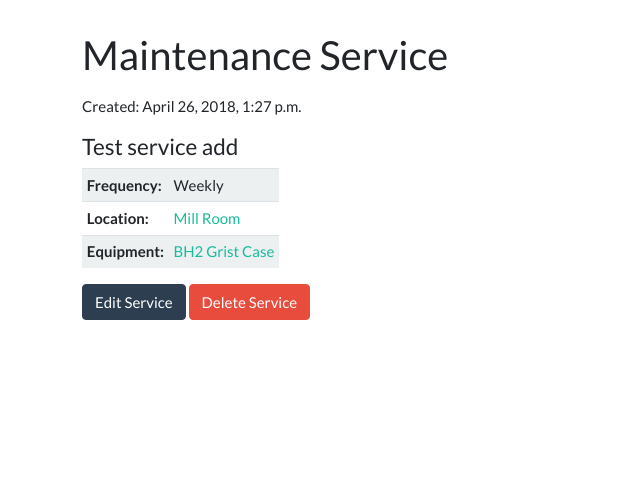
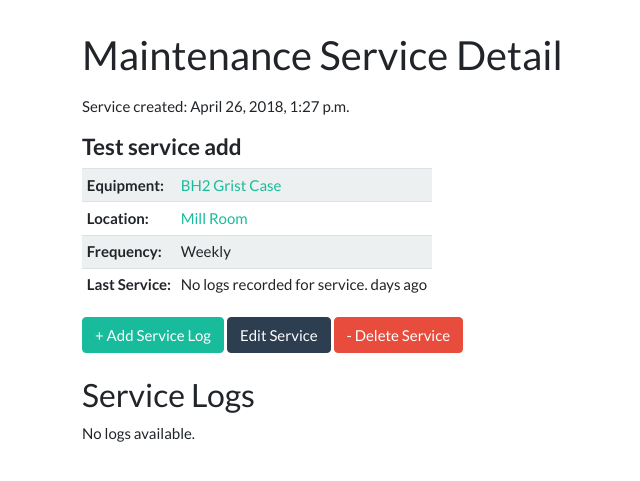
Before and after one commit to wesleyjin/drakes-maintdb, a Django app: page /maintenance/service/2 in a window 1280 px wide. Shown: the part 87-568 px from the top of the page, without its empty margins (3-643 px from the left). Run offline with Django 3.2, Linux system fonts and the light colour scheme; data comes from the database, SQL or seed files in the repository; tables that the repository leaves empty hold one stand-in row (values such as "Sample post"); some libraries are stand-ins or nearby versions.

Commit message:
added more helper methods

```diff
--- a/maintenance/logs/models.py
+++ b/maintenance/logs/models.py
@@ -21,7 +21,7 @@ class Service(models.Model):
         ('semiannually', _('Semi-annually')),
         ('annually', _('Annually')),
         ('2years', _('2 Years')),
-        ('4years', _('4 Years')),)
+        ('4years', _('4 Years')))
 
     equipment = models.ForeignKey(
         Equipment,
@@ -49,22 +49,39 @@ class Service(models.Model):
     def has_resolved_logs(self):
         return self.log_set.filter(resolved=True, resolved_datetime__isnull=False).count() > 0
 
-    def get_last_log_time(self):
+    def get_last_service_time(self):
         last_log = self.log_set.latest()
         return last_log.resolved_datetime
 
     def time_since_last_service(self):
         if self.has_resolved_logs():
-            delta = timezone.now() - self.get_last_log_time()
+            delta = timezone.now() - self.get_last_service_time()
         else:
             return 'No logs recorded for service.'
         return delta
 
+    def days_since_last_service(self):
+        return self.time_since_last_service().days
+
     def due_for_service(self):
-        if self.frequency == 'daily':
-            return timedelta(days=1)
-
-
+        if not self.has_resolved_logs():
+            return True
+        elif self.frequency == 'daily':
+            return timedelta(days=1) < self.time_since_last_service()
+        elif self.frequency == 'weekly':
+            return timedelta(weeks=1) < self.time_since_last_service()
+        elif self.frequency == 'monthly':
+            return timedelta(weeks=4.345) < self.time_since_last_service()
+        elif self.frequency == 'quarterly':
+            return timedelta(weeks=13) < self.time_since_last_service()
+        elif self.frequency == 'semiannually':
+            return timedelta(weeks=26) < self.time_since_last_service()
+        elif self.frequency == 'annually':
+            return timedelta(weeks=52) < self.time_since_last_service()
+        elif self.frequency == '2years':
+            return timedelta(weeks=104) < self.time_since_last_service()
+        elif self.frequency == '4years':
+            return timedelta(weeks=208) < self.time_since_last_service()
 
 
 class Log(models.Model):
@@ -148,3 +165,9 @@ class Log(models.Model):
 
     def __str__(self):
         return '%s %s' % (self.id, self.summary)
+
+    def has_services(self):
+        return self.services.all().count() > 0
+
+    def get_services(self):
+        return self.services.all()
--- a/maintenance/logs/templates/logs/service_detail.html
+++ b/maintenance/logs/templates/logs/service_detail.html
@@ -9,52 +9,84 @@
 
 
 {% block page-header %}
- <h2> Maintenance Service</h2>
+ <h2> Maintenance Service Detail</h2>
 {% endblock %}
 
 {% block page-header-sub %}
 <!-- {{service.equipment}} -->
-<p>Created: {{service.created}}</p>
+<p>Service created: {{service.created}}</p>
 {% endblock %}
 
 
 {% block content %}
   <div class="row">
     <div class="col-sm-9 col-sm-offset-3 col-md-10 col-md-offset-2">
-      <h4>{{service.description}}</h4>
+      <h4><b>{{service.description}}</b></h4>
       <div class="table table-sm">
-        {% if service %}
         <table class="table table-responsive table-hover table-striped">
           <tbody>
             <tr>
-                <td><b>Frequency:  </b></td>
-                <td>{{service.get_frequency_display}}</td>
+              <td><b>Equipment:  </b></td>
+              <td><a href="{% url 'equipment:info' location_id=service.equipment.get_location pk=service.equipment.id %}"> {{service.equipment}}</a></td>
             </tr>
             <tr>
               <td><b>Location:  </b></td>
               <td><a href="{% url 'equipment:location' service.equipment.get_location %}"> {{service.equipment.location}}</a></td>
             </tr>
             <tr>
-                <td><b>Equipment:  </b></td>
-                <td><a href="{% url 'equipment:info' location_id=service.equipment.get_location pk=service.equipment.id %}"> {{service.equipment}}</a></td>
+              <td><b>Frequency:  </b></td>
+              <td>{{service.get_frequency_display}}</td>
+            </tr>
+            <tr>
+              <td><b>Last Service:  </b></td>
+              <td>{{service.time_since_last_service}} days ago</td>
             </tr>
           </tbody>
         </table>
-
-        {% else %}
-          <p>No service data available.</p>
-        {% endif %}
+          {% if service.notes %} <p><b>Notes:</b> {{ service.notes }}</p> {% else %}{% endif %}
       </div>
-      <a class="btn btn-primary" href="#" role="button">Edit Service</a>
-      <button type="button" class="btn btn-danger">Delete Service</button>
+      <a class="btn btn-success" href="/admin/logs/log/add/?services={{service.id}}" role="button">+ Add Service Log</a>
+      <a class="btn btn-primary" href="/admin/logs/service/{{service.id}}/change" role="button">Edit Service</a>
+      <a class="btn btn-danger" href="/admin/logs/service/{{service.id}}/delete" role="button">- Delete Service</a>
     </div>
   </div>
 
-<!--   <div class="row">
-    <div class="col-lg-9">
-        <h3>{{service.equipment_name}} Parts:</h3>
-        <br><br>
+  <div class="row">
+    <div class="col-sm-9 col-sm-offset-3 col-md-10 col-md-offset-2">
+      <br>
+      <h3>Service Logs</h3>
+      {% if service_logs %}
+      <div class="table">
+        <table class="table table-striped">
+          <thead>
+            <tr>
+              <th>#</th>
+              <th>Equipment</th>
+              <th>Log Type</th>
+              <th>Log Summary</th>
+              <th>Resolved?</th>
+            </tr>
+          </thead>
+
+          <tbody>
+
+            {% for log in service_logs %}
+              <tr>
+                  <td>{{ log.id }}</td>
+                  <td>{{log.equipment.get_location}} - {{log.equipment}}</td>
+                  <td>{{log.type}}</td>
+                  <td><a href="{% url 'logs:log_detail' log.id %}">{{log.summary}}</a></td>
+                  <td>{{log.resolved}}</td>
+              </tr>
+            {% endfor %}
+          {% else %}
+            <p>No logs available.</p>
+          {% endif %}
+
+          </tbody>
+        </table>
       </div>
-  </div> -->
+    </div>
+  </div>
 
 {% endblock %}
```
Lines whose indentation alone changed are shown as unchanged.
